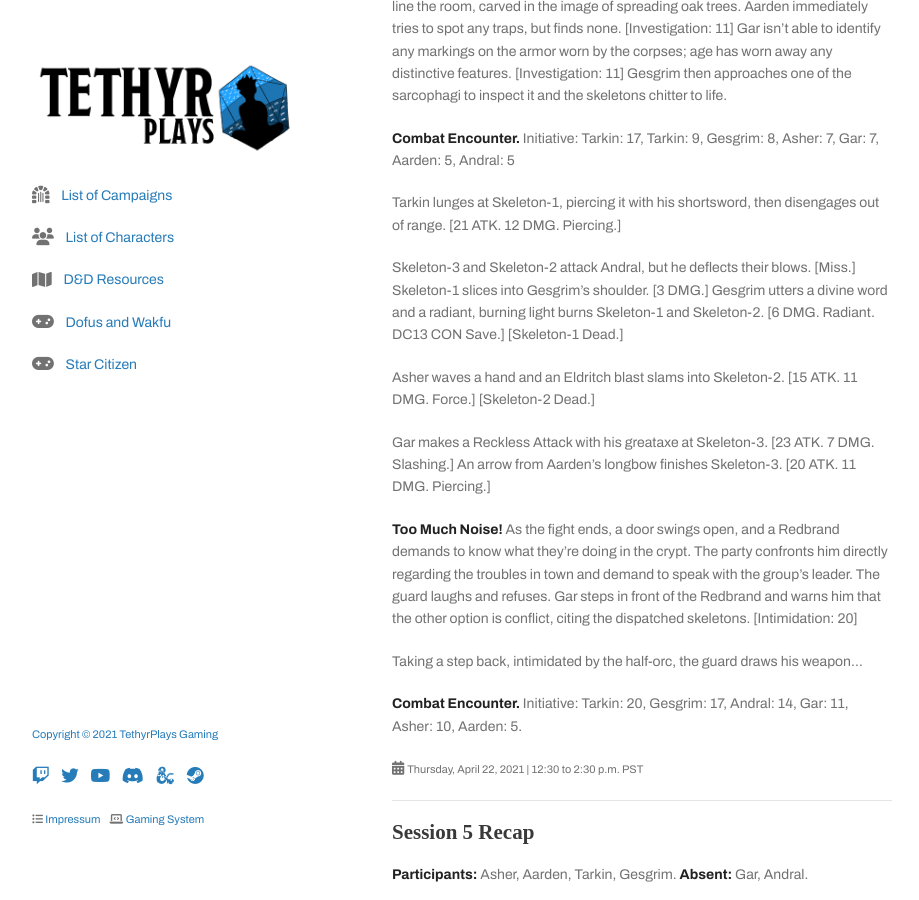
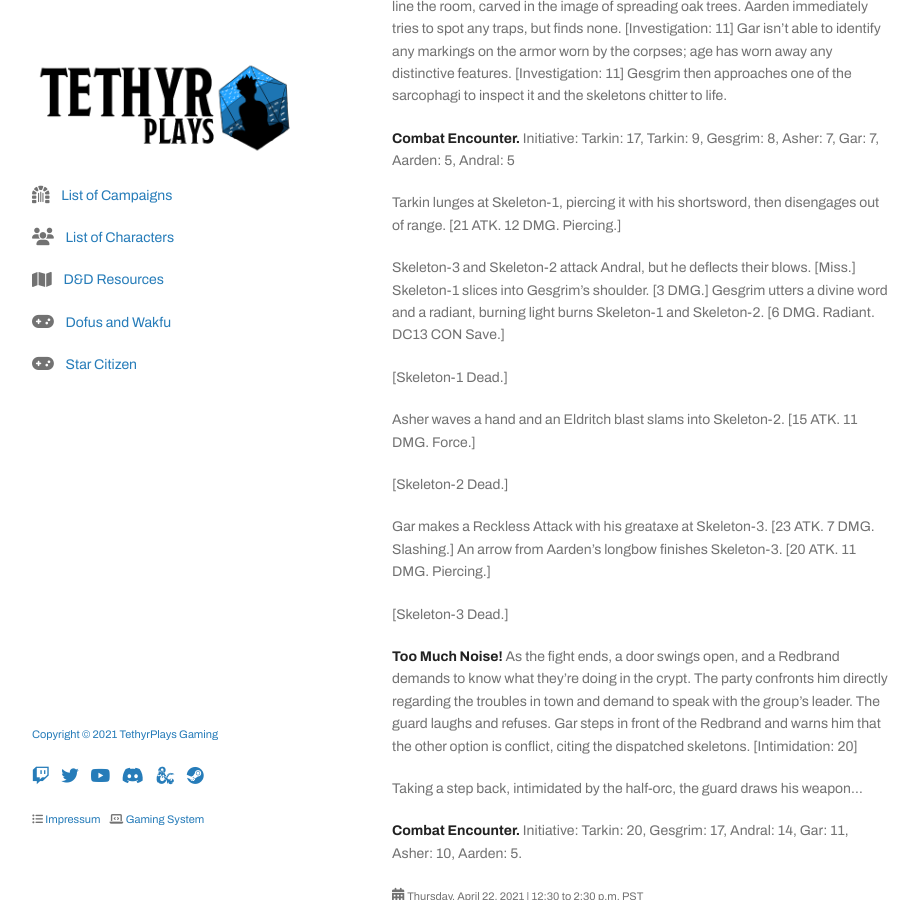
Before and after one commit to tethyrplays/tethyrplays, a Jekyll site: the page built from campaign/2021-lmop-with-dm-nicole.md, in a window 1280 px wide and 900 px high, scrolled down 2461 px. Shown: the whole window, without its empty margins (178-1097 px from the left). Built offline with Jekyll 4.4.1, drawn with Linux system fonts in a browser that asks for light colours; nearby versions of some CDN libraries; some web fonts are replaced; our own code applies the rules of GitHub Pages for plain Markdown files; the repository's description, which GitHub fills in, is left out.

Commit message:
Update 2021-lmop-with-dm-nicole.md

```diff
--- a/campaign/2021-lmop-with-dm-nicole.md
+++ b/campaign/2021-lmop-with-dm-nicole.md
@@ -67,11 +67,17 @@ Andral takes the potion to recover from the fall. [HP: +7] Asher casts False Lif
 
 Tarkin lunges at Skeleton-1, piercing it with his shortsword, then disengages out of range. [21 ATK. 12 DMG. Piercing.]
 
-Skeleton-3 and Skeleton-2 attack Andral, but he deflects their blows. [Miss.] Skeleton-1 slices into Gesgrim's shoulder. [3 DMG.] Gesgrim utters a divine word and a radiant, burning light burns Skeleton-1 and Skeleton-2. [6 DMG. Radiant. DC13 CON Save.] [Skeleton-1 Dead.]
+Skeleton-3 and Skeleton-2 attack Andral, but he deflects their blows. [Miss.] Skeleton-1 slices into Gesgrim's shoulder. [3 DMG.] Gesgrim utters a divine word and a radiant, burning light burns Skeleton-1 and Skeleton-2. [6 DMG. Radiant. DC13 CON Save.]
 
-Asher waves a hand and an Eldritch blast slams into Skeleton-2. [15 ATK. 11 DMG. Force.] [Skeleton-2 Dead.]
+[Skeleton-1 Dead.]
+
+Asher waves a hand and an Eldritch blast slams into Skeleton-2. [15 ATK. 11 DMG. Force.]
+
+[Skeleton-2 Dead.]
 
 Gar makes a Reckless Attack with his greataxe at Skeleton-3. [23 ATK. 7 DMG. Slashing.] An arrow from Aarden's longbow finishes Skeleton-3. [20 ATK. 11 DMG. Piercing.]
+
+[Skeleton-3 Dead.]
 
 **Too Much Noise!** As the fight ends, a door swings open, and a Redbrand demands to know what they're doing in the crypt. The party confronts him directly regarding the troubles in town and demand to speak with the group's leader. The guard laughs and refuses. Gar steps in front of the Redbrand and warns him that the other option is conflict, citing the dispatched skeletons. [Intimidation: 20]
 
```
